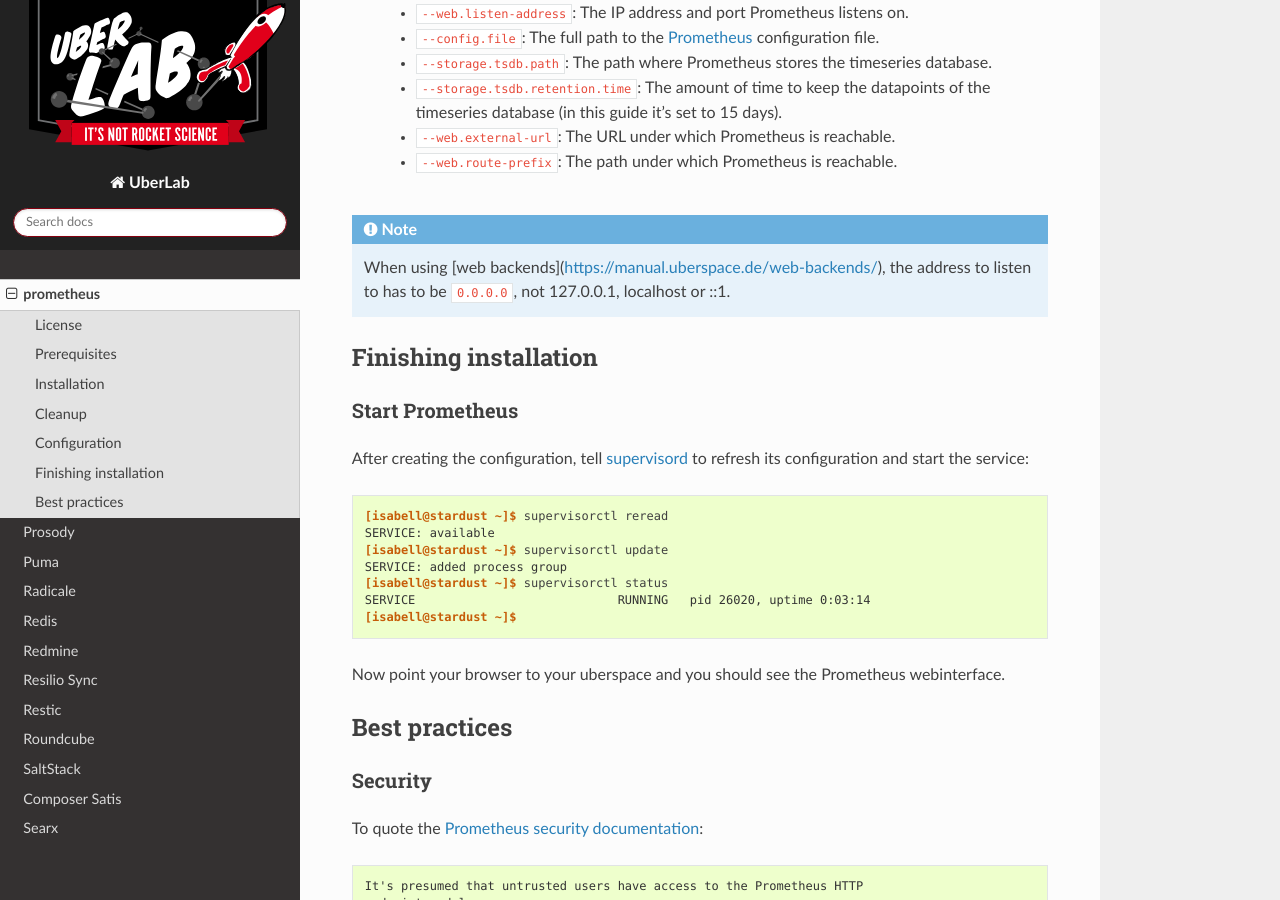
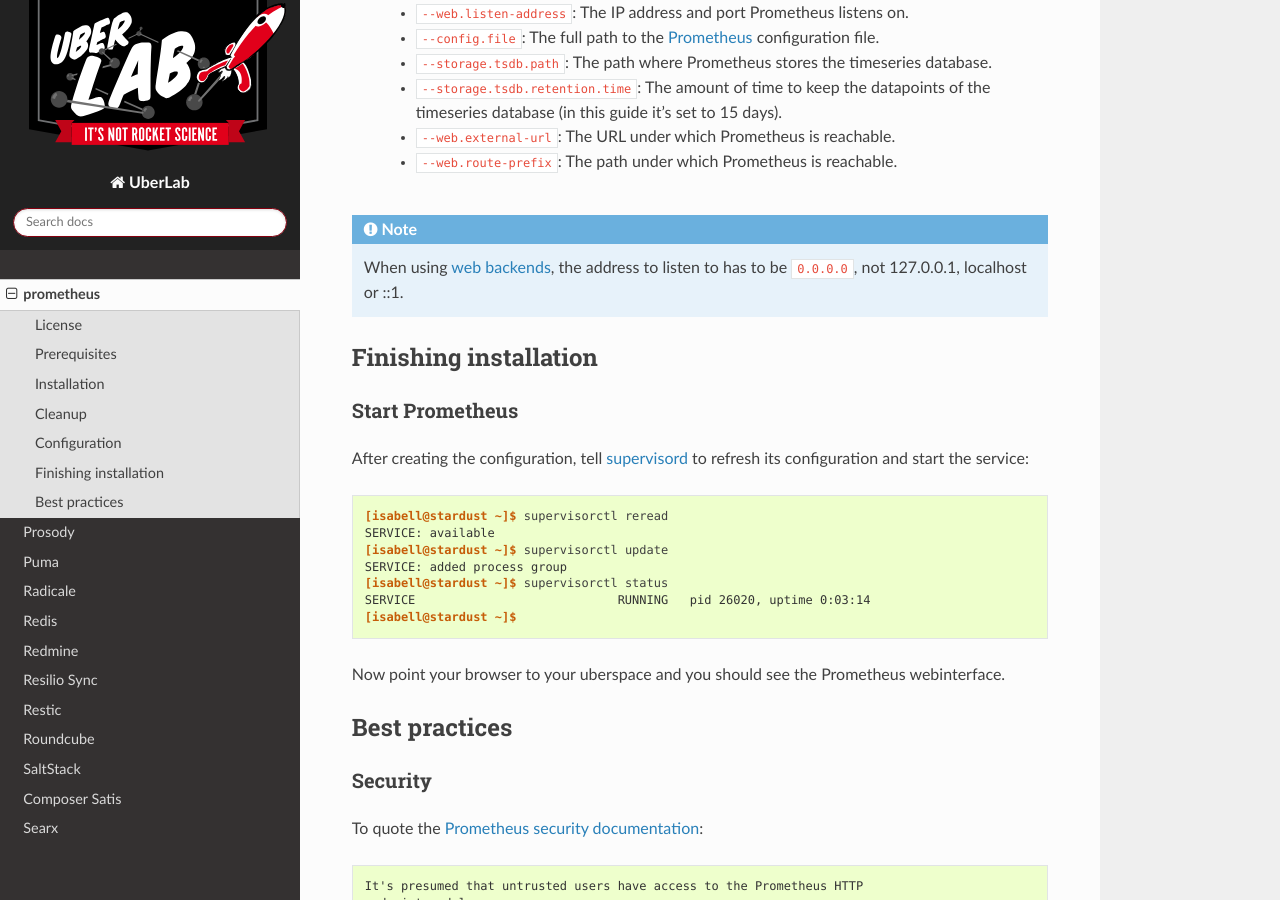
Before and after one commit to Uberspace/lab, a Sphinx documentation site: the page built from source/guide_prometheus.rst, in a window 1280 px wide and 900 px high, scrolled down 3228 px. Built offline with Sphinx 7.4.7 and the Read the Docs theme 2.0.0, drawn with Linux system fonts in a browser that asks for light colours; some of the changed lines change nothing that is shown.

Commit message:
[Prometheus] fix syntax

```diff
--- a/source/guide_prometheus.rst
+++ b/source/guide_prometheus.rst
@@ -129,7 +129,7 @@ What the arguments for Prometheus_ mean:
   * ``--web.route-prefix``: The path under which Prometheus is reachable.
 
 .. note::
-   When using [web backends](https://manual.uberspace.de/web-backends/), the address to listen to has to be ``0.0.0.0``, not  127.0.0.1, localhost or ::1.
+   When using :manual:`web backends <web-backends>`, the address to listen to has to be ``0.0.0.0``, not  127.0.0.1, localhost or ::1.
 
 Finishing installation
 ======================
```
